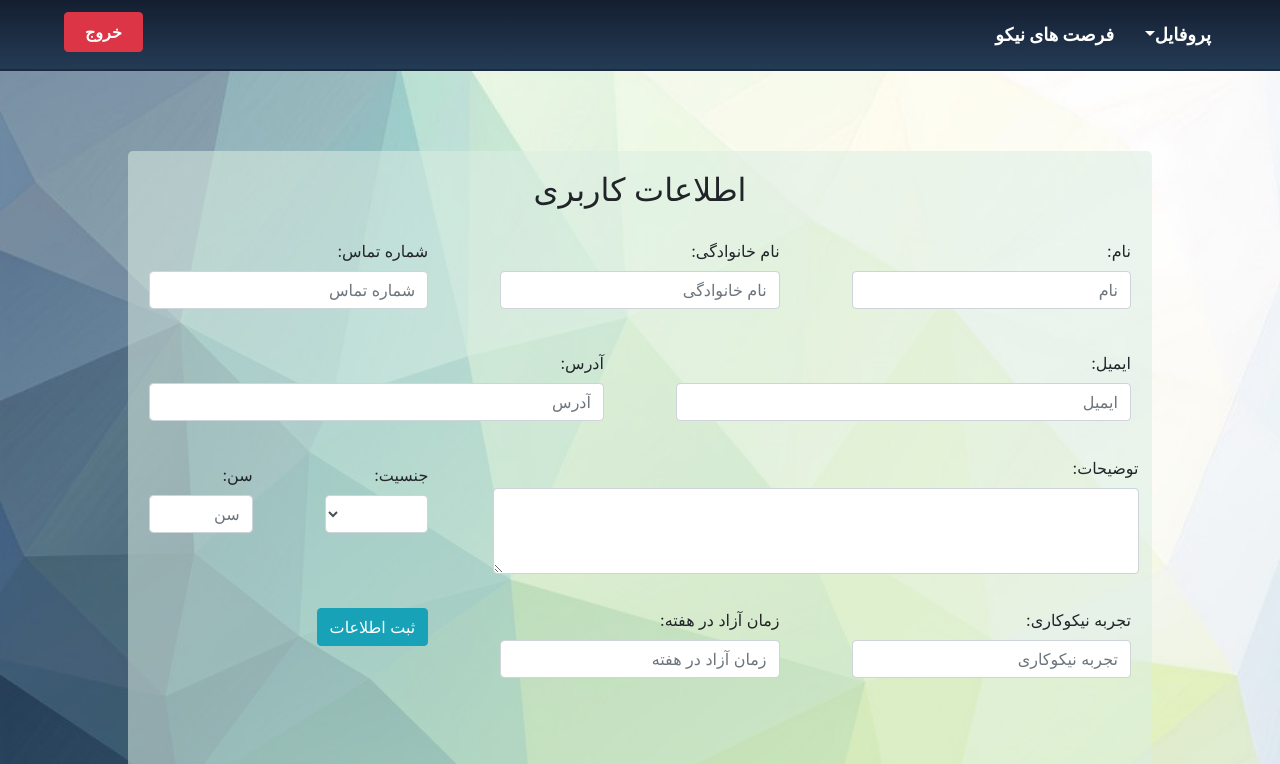
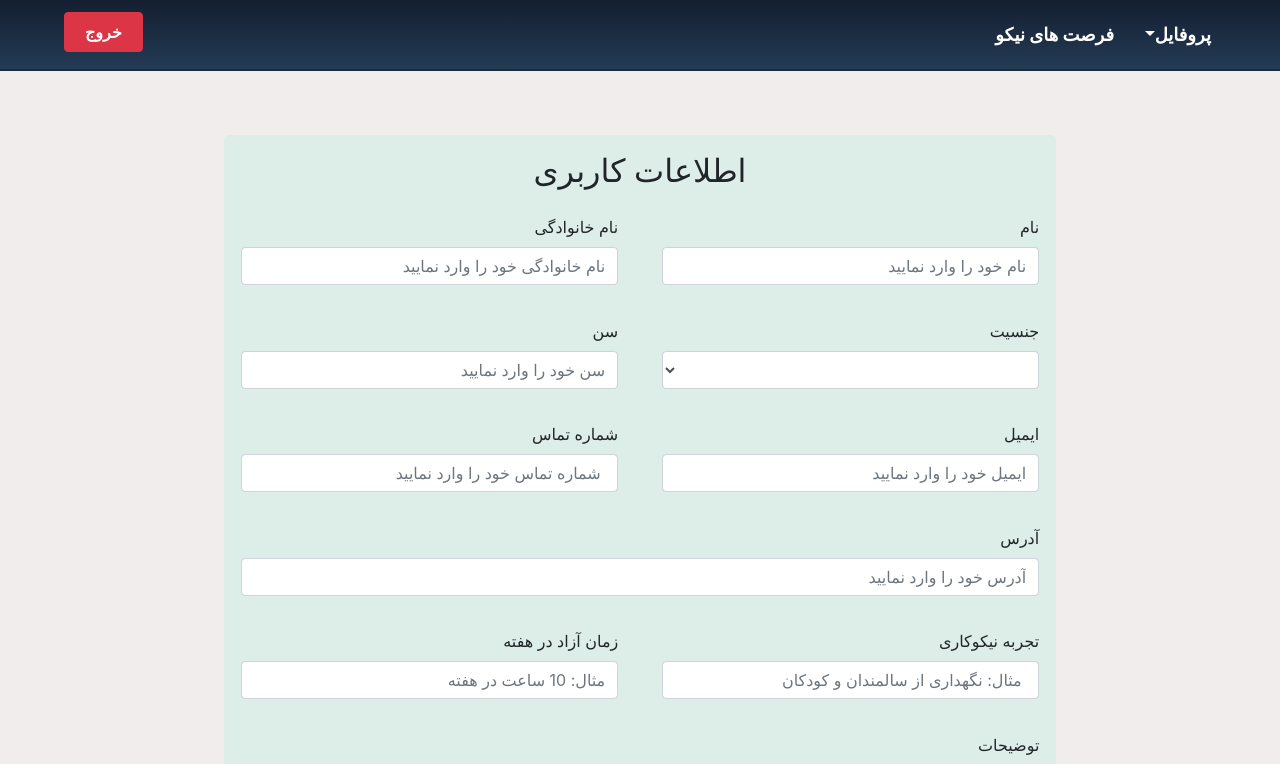
Before and after one commit to QueraTeam/django-college-frontend, a React (Create React App) app: page /benefactor in a window 1280 px wide. Shown: the top 764 px of the page. Built offline with nearby package versions, Linux system fonts and the light colour scheme; a web font is replaced by a local one.

Commit message:
Proflies issues done

```diff
--- a/src/App.css
+++ b/src/App.css
@@ -187,7 +187,7 @@ body {
 }
 
 .alert {
-display: flex;
+    display: flex;
     justify-content: center;
     align-items: center;
 }
@@ -357,7 +357,7 @@ display: flex;
     direction: rtl;
     height: 100%;
     min-height: 100vh;
-    background-image: url(back1.jpg);
+    background-color: #f1eded;
     background-size: cover;
     display: flex;
     flex-direction: column;
@@ -366,12 +366,12 @@ display: flex;
 }
 
 .demographic-container {
-    width: 80%;
+    width: 65%;
     height: 100%;
     min-height: 80vh;
-    background-color: rgba(220, 238, 228, 0.541);
+    background-color: #adebd74b;
     border-radius: 5px;
-    margin-top: 5%;
+    margin: 5%;
     direction: rtl;
     text-align: right;
     display: flex;
@@ -379,14 +379,20 @@ display: flex;
 }
 
 .demand-container {
-    width: 80%;
+    width: 65%;
     height: 100%;
     min-height: 80vh;
     display: flex;
     flex-direction: column;
-    background-color: rgba(220, 238, 228, 0.377);
+    background-color: #adebd74b;
     border-radius: 5px;
     margin: 5%;
+}
+
+#charityCard {
+    margin: 4%;
+    -webkit-box-shadow: 0 0 10px rgb(175, 170, 170);
+    box-shadow: 0 0 10px rgb(175, 170, 170);
 }
 
 .name-creat {
--- a/src/Pages/BenefactorProfile.jsx
+++ b/src/Pages/BenefactorProfile.jsx
@@ -30,85 +30,93 @@ export default class BenefactorProfile extends React.Component {
       <div>
         <Navbar />
         <div className='bene-container'>
-          <div className='demographic-container' dir='rtl' style={{ margin: 'auto' }}>
+          <div className='demographic-container' dir='rtl' >
             <h2 style={{ alignSelf: 'center', marginTop: '2%' }}> اطلاعات کاربری</h2>
             <Form>
-              <Row>
+              <Form.Row>
                 <Col>
-                  <Form.Label> نام: </Form.Label>
-                  <Form.Control name='firstname' placeholder='نام'
+                  <Form.Label>نام</Form.Label>
+                  <Form.Control name='firstname'
+                    placeholder='نام خود را وارد نمایید' onChange={(event) => this.handleChange(event)} />
+                </Col>
+                <Col>
+                  <Form.Label>نام خانوادگی</Form.Label>
+                  <Form.Control name='lastname'
+                    placeholder='نام خانوادگی خود را وارد نمایید' onChange={(event) => this.handleChange(event)} />
+                </Col>
+              </Form.Row>
+              <Form.Row>
+                <Col>
+                  <Form.Label> جنسیت </Form.Label>
+                  <Form.Control as='select' name='gender'
+                    onChange={(event) => this.handleChange(event)} >
+                    <option value=''></option>
+                    <option value='F'>زن</option>
+                    <option value='M'>مرد</option>
+                  </Form.Control>
+                </Col>
+                <Col>
+                  <Form.Label> سن </Form.Label>
+                  <Form.Control type='number' name='age' placeholder='سن خود را وارد نمایید'
+                    onChange={(event) => this.handleChange(event)}
+                  />
+                </Col>
+              </Form.Row>
+              <Form.Row>
+                <Col>
+                  <Form.Label>ایمیل</Form.Label>
+                  <Form.Control name='email' placeholder='ایمیل خود را وارد نمایید'
                     onChange={(event) => this.handleChange(event)}
                   />
                 </Col>
                 <Col>
-                  <Form.Label> نام خانوادگی: </Form.Label>
-                  <Form.Control name='lastname' placeholder='نام خانوادگی'
+                  <Form.Label> شماره تماس </Form.Label>
+                  <Form.Control placeholder=' شماره تماس خود را وارد نمایید' name='phone'
+                    onChange={(event) => this.handleChange(event)}
+                  />
+                </Col>
+              </Form.Row>
+              <Form.Row>
+                <Col>
+                  <Form.Label> آدرس </Form.Label>
+                  <Form.Control name='address' placeholder='آدرس خود را وارد نمایید'
+                    onChange={(event) => this.handleChange(event)}
+                  />
+                </Col>
+              </Form.Row>
+              <Form.Row>
+                <Col>
+                  <Form.Label> تجربه نیکوکاری </Form.Label>
+                  <Form.Control name='experience' placeholder=' مثال: نگهداری از سالمندان و کودکان'
+
                     onChange={(event) => this.handleChange(event)}
                   />
                 </Col>
                 <Col>
-                  <Form.Label> شماره تماس: </Form.Label>
-                  <Form.Control placeholder='شماره تماس' name='phone'
+                  <Form.Label> زمان آزاد در هفته </Form.Label>
+                  <Form.Control name='freeTime' placeholder='مثال: 10 ساعت در هفته'
                     onChange={(event) => this.handleChange(event)}
                   />
                 </Col>
-              </Row>
-              <Row>
-                <Col>
-                  <Form.Label> ایمیل: </Form.Label>
-                  <Form.Control name='email' placeholder='ایمیل'
-                    onChange={(event) => this.handleChange(event)}
-                  />
-                </Col>
-                <Col>
-                  <Form.Label> آدرس: </Form.Label>
-                  <Form.Control name='address' placeholder='آدرس'
-                    onChange={(event) => this.handleChange(event)}
-                  />
-                </Col>
-              </Row>
-              <Row>
-                <Col sm='8' >
+
+              </Form.Row>
+              <Form.Row>
+                <Col sm='12' >
                   <Form.Group controlId='exampleForm.ControlTextarea1'>
-                    <Form.Label> توضیحات: </Form.Label>
+                    <Form.Label>توضیحات</Form.Label>
                     <Form.Control as='textarea' rows='3' name='description'
                       onChange={(event) => this.handleChange(event)}
                     />
                   </Form.Group>
                 </Col>
-                <Col>
-                  <Form.Label> جنسیت: </Form.Label>
-                  <Form.Control as='select' name='gender'
-                    onChange={(event) => this.handleChange(event)} >
-                    <option value=''></option>
-                    <option value='female'>زن</option>
-                    <option value='male'>مرد</option>
-                  </Form.Control>
-                </Col>
-                <Col>
-                  <Form.Label> سن: </Form.Label>
-                  <Form.Control type='number' name='age' placeholder='سن'
-                    onChange={(event) => this.handleChange(event)}
-                  />
-                </Col>
-              </Row>
-              <Row>
-                <Col>
-                  <Form.Label> تجربه نیکوکاری: </Form.Label>
-                  <Form.Control name='experience' placeholder='تجربه نیکوکاری'
-                    onChange={(event) => this.handleChange(event)}
-                  />
-                </Col>
-                <Col>
-                  <Form.Label> زمان آزاد در هفته: </Form.Label>
-                  <Form.Control name='freeTime' placeholder='زمان آزاد در هفته'
-                    onChange={(event) => this.handleChange(event)}
-                  />
-                </Col>
-                <Col >
+              </Form.Row>
+              <Form.Row>
+                <Col sm='5'></Col>
+                <Col  >
                   <Button variant='info'> ثبت اطلاعات </Button>
                 </Col>
-              </Row>
+                <Col sm='8'></Col>
+              </Form.Row>
             </Form>
           </div>
         </div>
--- a/src/Pages/charityProfile.jsx
+++ b/src/Pages/charityProfile.jsx
@@ -5,6 +5,8 @@ import { Form, Button, Row, Col, Modal, Tabs, Tab, Alert, Card, Badge } from 're
 import { IoIosAddCircle } from 'react-icons/io'
 import Calender from '../Components/Calender'
 import { MdError } from 'react-icons/md'
+import moment from 'moment'
+
 
 export default class CharityProfile extends React.Component {
 
@@ -138,11 +140,11 @@ newTaskRequest() {
       })
   }
 
-acceptedResponse(taskId) {
+  acceptedResponse(task) {
     var token = window.localStorage.getItem('token')
     var acc = 'A'
     let a = 'http://localhost:8000/tasks/'
-  a += taskId
+    a += task.id
     a += '/response/'
     axios.post(a, {
       response: acc
@@ -153,7 +155,8 @@ acceptedResponse(taskId) {
     })
       .then((response) => {
         console.log(response.data)
-      window.location.reload()
+        task.state = 'A'
+        this.setState({ task })
       })
       .catch((error) => {
         console.log(error)
@@ -161,11 +164,11 @@ acceptedResponse(taskId) {
       })
   }
 
-rejectedResponse(taskId) {
+  rejectedResponse(task) {
     var token = window.localStorage.getItem('token')
     var rej = 'R'
     let a = 'http://localhost:8000/tasks/'
-  a += taskId
+    a += task.id
     a += '/response/'
     axios.post(a, {
       response: rej
@@ -176,7 +179,8 @@ rejectedResponse(taskId) {
     })
       .then((response) => {
         console.log(response.data)
-      window.location.reload()
+        task.state = 'P'
+        this.setState({ task })
       })
       .catch((error) => {
         console.log(error)
@@ -184,10 +188,10 @@ rejectedResponse(taskId) {
       })
   }
 
-taskDone(taskId) {
+  taskDone(task) {
     const getToken = window.localStorage.getItem('token')
     let a = 'http://localhost:8000/tasks/'
-  a += taskId
+    a += task.id
     a += '/done/'
     axios.post(a, '', {
       headers: {
@@ -196,7 +200,8 @@ taskDone(taskId) {
     })
       .then((response) => {
         console.log('taskrequest', response.data)
-      window.location.reload()
+        task.state = 'D'
+        this.setState({ task })
       })
       .catch((error) => {
         console.log(error)
@@ -212,7 +217,21 @@ errorTaskClose() {
     this.setState({ errorModalShow: false })
   }
 
+  handdd() {
+    this.setState({ ...this.state, newTaskFields: { ...this.state.newTaskFields, date: '' } })
+      (console.log('darr', this.state.newTaskFields.date))
+
+  }
+
+  focousOut(value) {
+    if (!moment(value).isValid()) {
+      this.setState({ ...this.state, newTaskFields: { ...this.state.newTaskFields, date: '' } })
+    }
+  }
+
+
   render() {
+    console.log('d', this.state.newTaskFields)
     return (
       <div>
         <Navbar />
@@ -220,81 +239,89 @@ render() {
           <div className='demographic-container' dir='rtl' >
             <h2 style={{ alignSelf: 'center', marginTop: '2%' }}> اطلاعات کاربری</h2>
             <Form>
-            <Row>
+              <Form.Row>
                 <Col>
-                <Form.Label>نام:</Form.Label>
+                  <Form.Label>نام</Form.Label>
                   <Form.Control name='firstname'
-                  placeholder='نام' onChange={(event) => this.handleChange(event)} />
+                    placeholder='نام خود را وارد نمایید' onChange={(event) => this.handleChange(event)} />
                 </Col>
                 <Col>
-                <Form.Label>نام خانوادگی:</Form.Label>
+                  <Form.Label>نام خانوادگی</Form.Label>
                   <Form.Control name='lastname'
-                  placeholder='نام خانوادگی' onChange={(event) => this.handleChange(event)} />
+                    placeholder='نام خانوادگی خود را وارد نمایید' onChange={(event) => this.handleChange(event)} />
+                </Col>
+              </Form.Row>
+              <Form.Row>
+                <Col >
+                  <Form.Label>جنسیت</Form.Label>
+                  <Form.Control as='select' name='gender'
+                    onChange={(event) => this.handleChange(event)} >
+                    <option value=''></option>
+                    <option value='F'>زن</option>
+                    <option value='M'>مرد</option>
+                  </Form.Control>
                 </Col>
                 <Col>
-                <Form.Label>شماره تماس:</Form.Label>
-                <Form.Control placeholder='شماره تماس' name='phone'
+                  <Form.Label>سن</Form.Label>
+                  <Form.Control type='number' name='age' placeholder='سن خود را وارد نمایید'
                     onChange={(event) => this.handleChange(event)}
                   />
                 </Col>
-            </Row>
-            <Row>
+              </Form.Row>
+              <Form.Row>
                 <Col>
-                <Form.Label>ایمیل:</Form.Label>
-                <Form.Control name='email' placeholder='ایمیل'
+                  <Form.Label>ایمیل</Form.Label>
+                  <Form.Control name='email' placeholder='ایمیل خود را وارد نمایید'
                     onChange={(event) => this.handleChange(event)}
                   />
                 </Col>
                 <Col>
-                <Form.Label>آدرس:</Form.Label>
-                <Form.Control name='address' placeholder='آدرس'
+                  <Form.Label>شماره تماس</Form.Label>
+                  <Form.Control placeholder=' شماره تماس خود را وارد نمایید' name='phone'
                     onChange={(event) => this.handleChange(event)}
                   />
                 </Col>
-            </Row>
-            <Row>
-              <Col sm='8' >
+              </Form.Row>
+              <Form.Row>
+                <Col>
+                  <Form.Label>آدرس</Form.Label>
+                  <Form.Control name='address' placeholder='آدرس خود را وارد نمایید'
+                    onChange={(event) => this.handleChange(event)}
+                  />
+                </Col>
+              </Form.Row>
+              <Form.Row>
+                <Col>
+                  <Form.Label> نام موسسه خیریه</Form.Label>
+                  <Form.Control name='charityname'
+                    placeholder=' نام موسسه خیریه خود را وارد نمایید'
+                    onChange={(event) => this.handleChange(event)}
+                  />
+                </Col>
+                <Col>
+                  <Form.Label>شماره ثبت</Form.Label>
+                  <Form.Control name='regnumber' placeholder=' شماره ثبت موسسه خیریه خود را وارد نمایید'
+                    onChange={(event) => this.handleChange(event)}
+                  />
+                </Col>
+              </Form.Row>
+              <Form.Row>
+                <Col sm='12' >
                   <Form.Group controlId='exampleForm.ControlTextarea1'>
-                  <Form.Label>توضیحات:</Form.Label>
+                    <Form.Label>توضیحات</Form.Label>
                     <Form.Control as='textarea' rows='3' name='description'
                       onChange={(event) => this.handleChange(event)}
                     />
                   </Form.Group>
                 </Col>
-              <Col >
-                <Form.Label>جنسیت:</Form.Label>
-                <Form.Control as='select' name='gender'
-                  onChange={(event) => this.handleChange(event)} >
-                  <option value=''></option>
-                  <option value='female'>زن</option>
-                  <option value='male'>مرد</option>
-                </Form.Control>
-              </Col>
-              <Col>
-                <Form.Label>سن:</Form.Label>
-                <Form.Control type='number' name='age' placeholder='سن'
-                  onChange={(event) => this.handleChange(event)}
-                />
-              </Col>
-            </Row>
-            <Row>
-              <Col>
-                <Form.Label> نام موسسه خیریه:</Form.Label>
-                <Form.Control name='charityname'
-                  placeholder='نام موسسه خیریه'
-                  onChange={(event) => this.handleChange(event)}
-                />
-              </Col>
-              <Col>
-                <Form.Label>شماره ثبت:</Form.Label>
-                <Form.Control name='regnumber' placeholder='شماره ثبت'
-                  onChange={(event) => this.handleChange(event)}
-                />
-              </Col>
-              <Col >
+              </Form.Row>
+              <Form.Row>
+                <Col sm='5'></Col>
+                <Col  >
                   <Button variant='info'> ثبت اطلاعات </Button>
                 </Col>
-            </Row>
+                <Col sm='8'></Col>
+              </Form.Row>
             </Form>
           </div>
           <div className='demand-container'>
@@ -355,7 +382,8 @@ render() {
                     <Row>
                       <Col sm='3'> </Col>
                       <Col sm='6'>
-                      <Form.Label> انتخاب تاریخ: </Form.Label>
+                        <Row> <Form.Label> انتخاب تاریخ: </Form.Label> <button onClick={(value) => this.focousOut(value)} >ffff</button></Row>
+
                         <Calender name='date'
                           calenderDateChange={(date) => this.calenderDateChange(date)}
                         />
@@ -388,9 +416,13 @@ render() {
                     if (task.state === 'P') {
                       return (
                         <div key={index}>
-                        <Card className='text-right' id='taskCard'>
-                          <Card.Header as='h4'>{task.title}
+                          <Card className='text-right' id='charityCard'>
+                            <Card.Header as='h4'>
+
+                              <Row>
+                                {task.title}
                                 <Badge variant='info'>قابل انتخاب</Badge>
+                              </Row>
                             </Card.Header>
                             <Card.Body>
                               <Card.Title> موسسه خیریه: {task.charity.name}</Card.Title>
@@ -410,9 +442,12 @@ render() {
                     if (task.state === 'W') {
                       return (
                         <div key={index}>
-                        <Card className='text-right' id='taskCard'>
-                          <Card.Header as='h4'>{task.title}
+                          <Card className='text-right' id='charityCard'>
+                            <Card.Header as='h4'>
+                              <Row>
+                                {task.title}
                                 <Badge variant='warning'>در حال بررسی</Badge>
+                              </Row>
                             </Card.Header>
                             <Card.Body>
                               <Card.Title> موسسه خیریه: {task.charity.name}</Card.Title>
@@ -420,11 +455,11 @@ render() {
                               <p> {task.description} </p>
                               <div className='responses'>
                                 <Button variant='success'
-                                onClick={() => this.acceptedResponse(task.id)}>
+                                  onClick={() => this.acceptedResponse(task)}>
                                   تائید
                                 </Button>
                                 <Button variant='danger'
-                                onClick={() => this.rejectedResponse(task.id)}>
+                                  onClick={() => this.rejectedResponse(task)}>
                                   رد
                                 </Button>
                               </div>
@@ -442,9 +477,12 @@ render() {
                     if (task.state === 'A') {
                       return (
                         <div key={index}>
-                        <Card className='text-right' id='taskCard'>
-                          <Card.Header as='h4'>{task.title}
+                          <Card className='text-right' id='charityCard'>
+                            <Card.Header as='h4'>
+                              <Row>
+                                {task.title}
                                 <Badge variant='success' >تائید شده</Badge>
+                              </Row>
                             </Card.Header>
                             <Card.Body>
                               <Card.Title> موسسه خیریه: {task.charity.name}</Card.Title>
@@ -452,7 +490,7 @@ render() {
                               <p> {task.description} </p>
                               <div className='responses'>
                                 <Button variant='success' size='lg'
-                                onClick={() => this.taskDone(task.id)} >
+                                  onClick={() => this.taskDone(task)} >
                                   اتمام پروژه
                                 </Button>
                               </div>
@@ -470,14 +508,18 @@ render() {
                     if (task.state === 'D') {
                       return (
                         <div key={index}>
-                        <Card className='text-right' id='taskCard'>
-                          <Card.Header as='h4'>{task.title}
+                          <Card className='text-right' id='charityCard'>
+                            <Card.Header as='h4'>
+                              <Row>
+                                {task.title}
                                 <Badge variant='dark' >انجام شده</Badge>
+                              </Row>
                             </Card.Header>
                             <Card.Body>
                               <Card.Title> موسسه خیریه: {task.charity.name}</Card.Title>
                               <p> {task.genderName} </p>
                               <p> {task.description} </p>
+
                             </Card.Body>
                           </Card>
                         </div>
```
Lines whose indentation alone changed are shown as unchanged.
